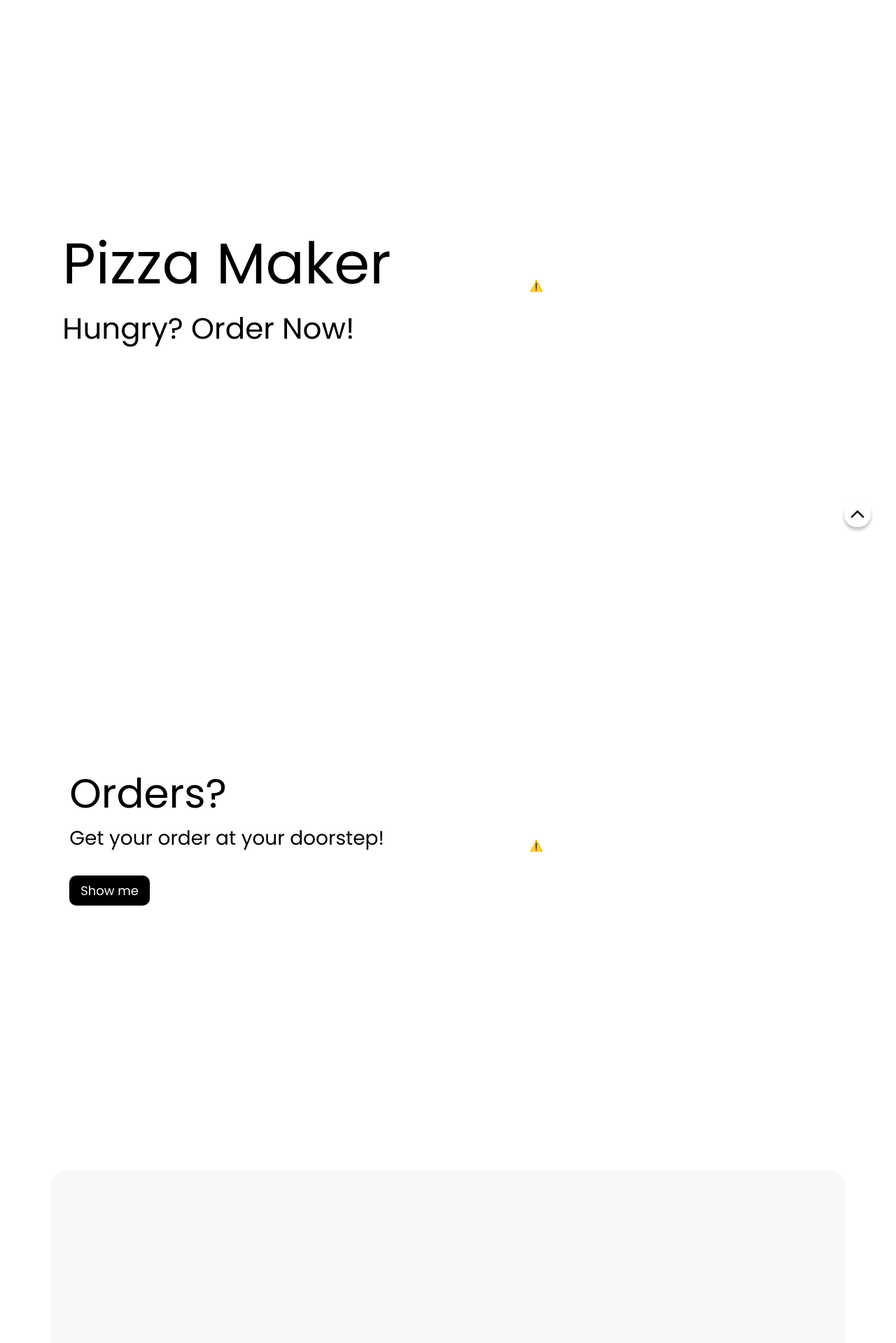
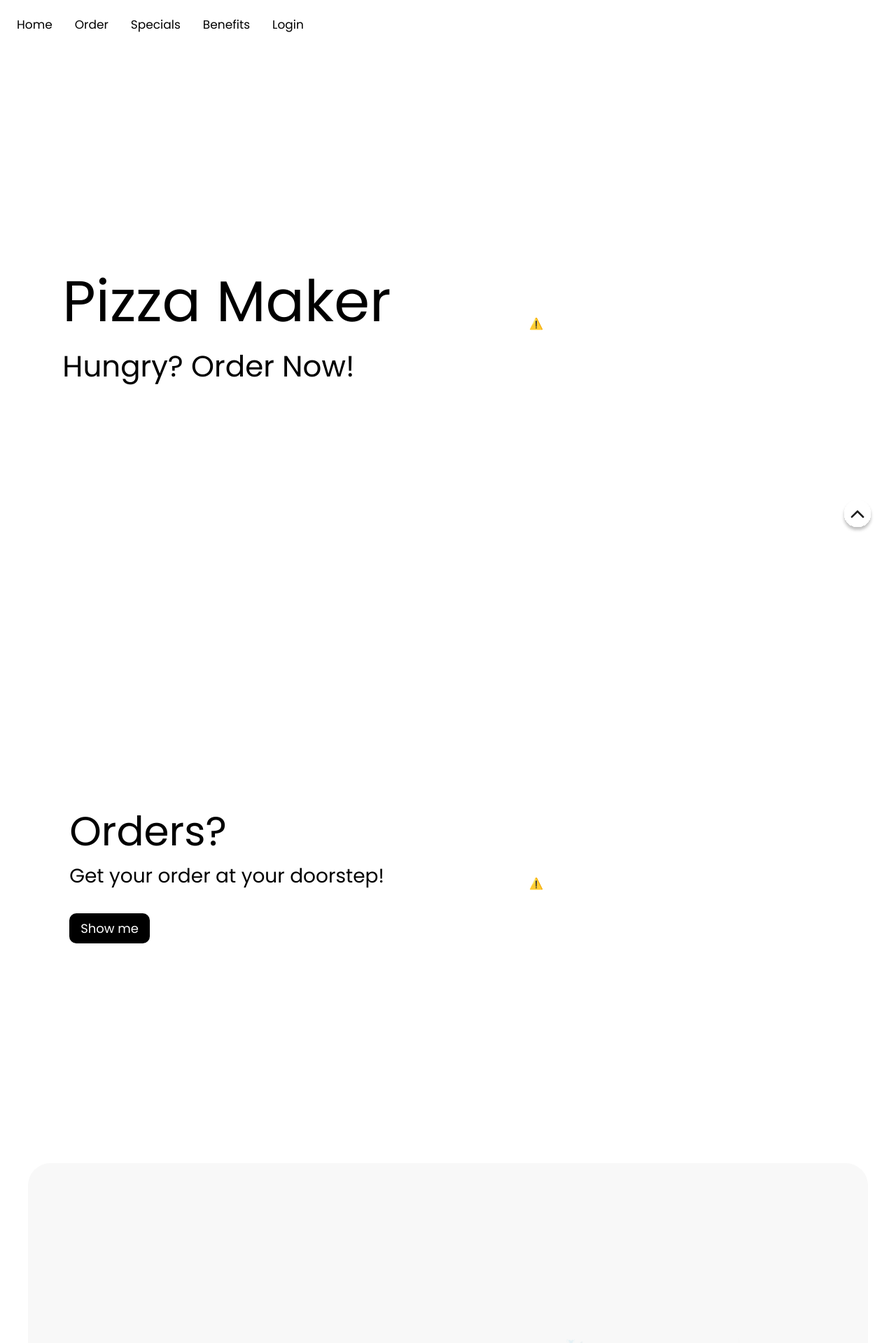
Before and after one commit to PranavPrakasan07/OrderPizza, a PHP site: page / in a window 1280 px wide. Shown: the top 1919 px of the page at 70% size. Run offline with PHP 8.4, Linux system fonts and the light colour scheme.

Commit message:
Added navbar

```diff
--- a/css/carousal.css
+++ b/css/carousal.css
@@ -1,5 +1,18 @@
 *, *::before, *::after {
     box-sizing: border-box;
+}
+
+
+#special_bg {
+    display: flex;
+    flex-direction: row;
+    height: 100vh;
+    border: 32px;
+    background-color: rgb(248, 248, 248);
+    border-color: #fff;
+    border-radius: 32px;
+    margin: 0px 32px 0px 32px;
+    padding: 0px 32px 0px 32px;
 }
 
 .wrapper {
@@ -79,7 +92,7 @@
 
 .carousel__item-head {
     border-radius: 50%;
-    background-color: #d7f7fc;
+    background-color: rgb(243, 243, 243);
     width: 90px;
     height: 90px;
     padding: 14px;
--- a/css/main.css
+++ b/css/main.css
@@ -203,11 +203,6 @@ input {
     margin: 0px 16px 0px 16px;
 }
 
-.special_bg{
-    background-color: rgb(248, 248, 248);
-    margin: 64px;
-    border-radius: 25px;
-}
 
 /* Responsive layout - makes a one column-layout instead of two-column layout */
 
--- /dev/null
+++ b/css/navbar.css
@@ -0,0 +1,57 @@
+/* Add a black background color to the top navigation */
+.navbar {
+    background-color: white;
+    overflow: hidden;
+  }
+
+  /* Style the links inside the navigation bar */
+  .navbar a {
+    float: left;
+    display: block;
+    color: black;
+    text-align: center;
+    padding: 14px 16px;
+    text-decoration: none;
+    font-size: 17px;
+  }
+
+  /* Change the color of links on hover */
+  .navbar a:hover {
+    background-color: black;
+    color: white;
+  }
+
+  /* Add an active class to highlight the current page */
+  .navbar a.active {
+    background-color: white;
+    color: black;
+  }
+
+  /* Hide the link that should open and close the navbar on small screens */
+  .navbar .icon {
+    display: none;
+  }
+
+  /* When the screen is less than 600 pixels wide, hide all links, except for the first one ("Home"). Show the link that contains should open and close the navbar (.icon) */
+@media screen and (max-width: 600px) {
+    .navbar a:not(:first-child) {display: none;}
+    .navbar a.icon {
+      float: right;
+      display: block;
+    }
+  }
+
+  /* The "responsive" class is added to the navbar with JavaScript when the user clicks on the icon. This class makes the navbar look good on small screens (display the links vertically instead of horizontally) */
+  @media screen and (max-width: 600px) {
+    .navbar.responsive {position: relative;}
+    .navbar.responsive a.icon {
+      position: absolute;
+      right: 0;
+      top: 0;
+    }
+    .navbar.responsive a {
+      float: none;
+      display: block;
+      text-align: left;
+    }
+  }
--- a/index.html
+++ b/index.html
@@ -14,14 +14,35 @@
     <meta name="viewport" content="width=device-width, initial-scale=1">
     <link rel="stylesheet" href="css/main.css">
     <link rel="stylesheet" href="css/carousal.css">
+    <link rel="stylesheet" href="css/navbar.css">
 
+    <link rel="stylesheet" href="https://cdnjs.cloudflare.com/ajax/libs/font-awesome/4.7.0/css/font-awesome.min.css">
 </head>
 
 <body>
 
+    <!-- Floating Action Button starts here -->
+
     <a id="floating_button" href="#"><img src="images/icons/up_arrow.svg"></a>
 
-    <div class="flex-container">
+    <!-- Floating Action Button ends here -->
+
+    <!-- Navbar starts here -->
+
+    <div class="navbar" id="navbar">
+        <a href="#home" class="active">Home</a>
+        <a href="#news">Order</a>
+        <a href="#specials">Specials</a>
+        <a href="#contact">Benefits</a>
+        <a href="#about">Login</a>
+        <a href="javascript:void(0);" class="icon" onclick="toggleNavbar()">
+            <i class="fa fa-bars"></i>
+        </a>
+    </div>
+
+    <!-- Navbar ends here -->
+
+    <div class="flex-container"  id="home">
         <div class="flex-item-left">
 
             <div id="block_1">
@@ -39,7 +60,7 @@
         </div>
     </div>
 
-    <div class="flex-container">
+    <div class="flex-container" id="Order">
         <div class="flex-item-left">
 
             <div class="block_1">
@@ -61,8 +82,7 @@
 
     <!-- Carousal begins here -->
 
-    <div class="special_bg">
-        <div class="flex-container">
+    <div id="special_bg">
 
         <div class="flex-item-left">
 
@@ -166,10 +186,9 @@
 
         </div>
     </div>
-    </div>
     <!-- Carousal ends here -->
 
-    <div class="flex-container">
+    <div class="flex-container" id="benefits">
 
         <div class="flex-item-left">
 
@@ -250,6 +269,19 @@
     </div>
     <!-- Footer end here -->
 
+    <script>
+        /* Toggle between adding and removing the "responsive" class to topnav when the user clicks on the icon */
+        function toggleNavbar() {
+            var x = document.getElementById("navbar");
+            if (x.className === "navbar") {
+                x.className += " responsive";
+            } else {
+                x.className = "navbar";
+            }
+        }
+    </script>
+
+
 </body>
 
 </html>
```
Also changed, not shown: js/main.js (+9 -0 lines). Lines whose indentation alone changed are shown as unchanged.
